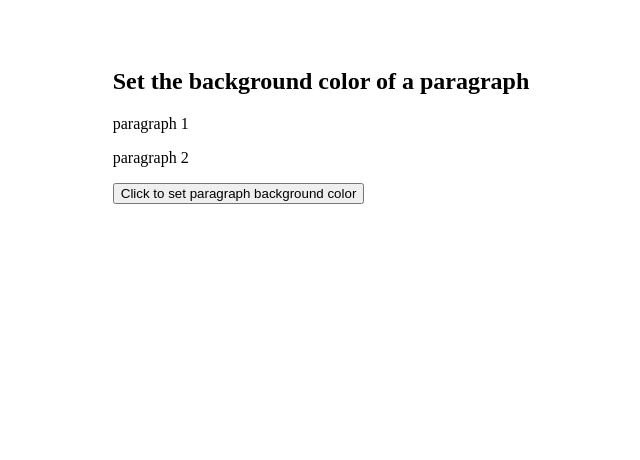
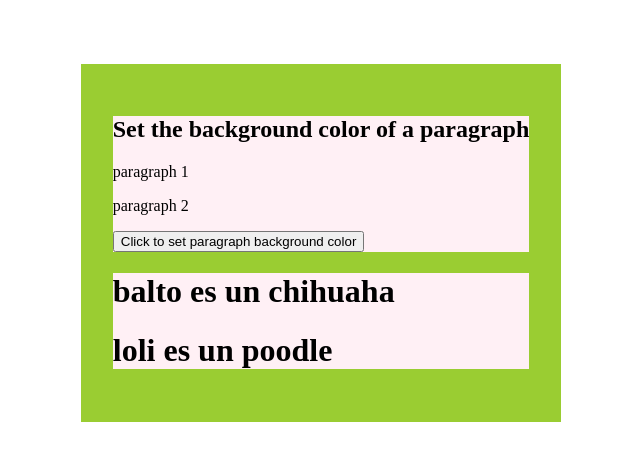
Before and after one commit to oscar-canedo-codes/upgrade-additional-exercises, a plain HTML site: page index.html in a window 1280 px wide. Shown: the whole page, without its empty margins (319-959 px from the left). Drawn offline with Linux system fonts and the light colour scheme.

Commit message:
Iteration #14

```diff
--- a/index.html
+++ b/index.html
@@ -4,7 +4,7 @@
     <meta charset=utf-8 />
     <title>Set the background color of a paragraph</title>
     <link rel="stylesheet" href="style.css" />
-    <script defer src="index.js"></script>
+    <script src="index.js" defer></script>
     </head>
     <body>
         <div class="main">
--- a/index.js
+++ b/index.js
@@ -250,3 +250,21 @@ function changeColors() {
 
 const myButton = document.querySelector('.btn');
 myButton.addEventListener('click', changeColors);
+
+// 14. Dado el siguiente array de objetos, manipula el DOM para imprimir en el HTML como un h1 los valores de cada una de las propiedades del objeto.Tip: debes hacer uso de appendChild().
+
+const dogList = document.querySelector('.dogs-list');
+
+const dogs = [
+    { name: "balto", type: "chihuaha" },
+    { name: "loli", type: "poodle" },
+];
+
+for (let i = 0; i < dogs.length ; i++) {
+
+    const dog = dogs[i];
+
+    const dogData = document.createElement('h1');
+    dogData.innerText = `${dog.name} es un ${dog.type}`;
+    dogList.appendChild(dogData);
+}
--- a/style.css
+++ b/style.css
@@ -3,4 +3,14 @@ body {
     justify-content: center;
     margin:auto;
     padding: 3rem;
-};
+}
+
+.main {
+    background-color: yellowgreen;
+    margin: 1rem;
+    padding: 2rem;
+}
+
+.block{
+    background-color: lavenderblush;
+}
```
